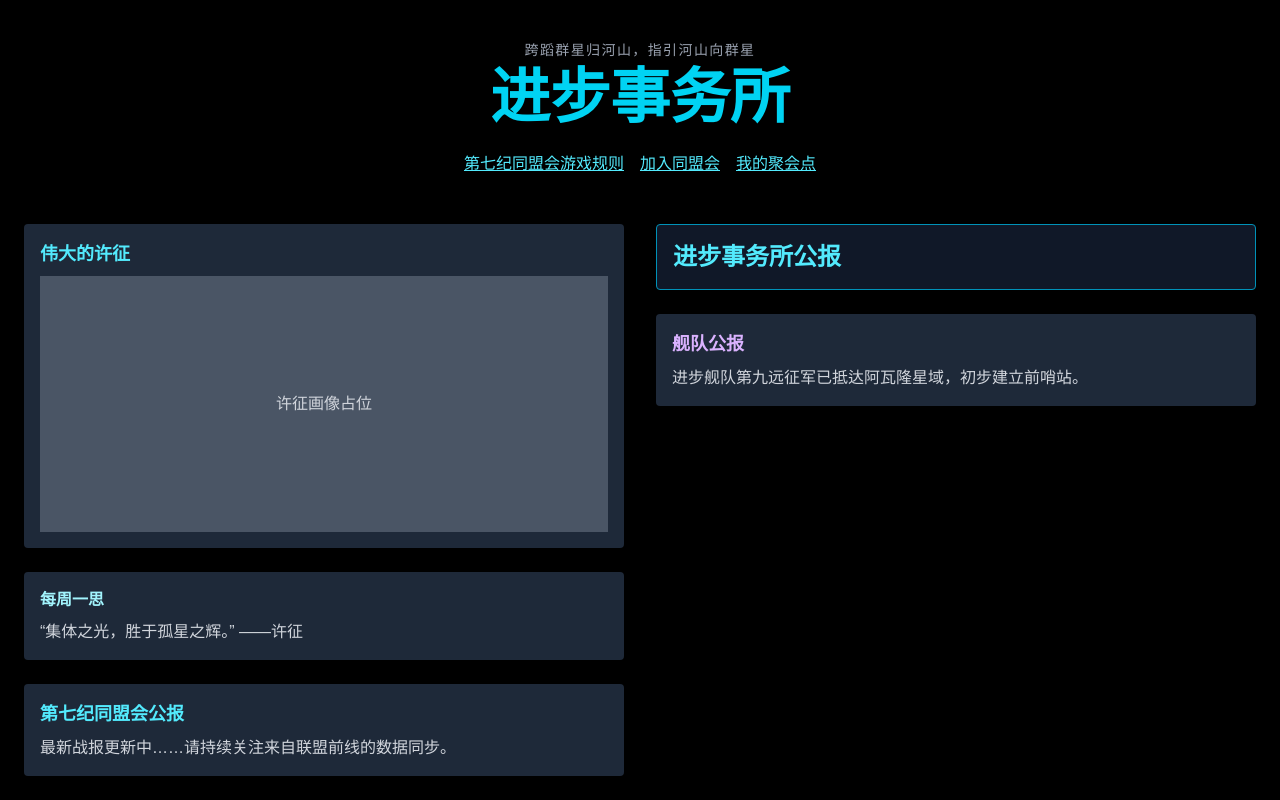
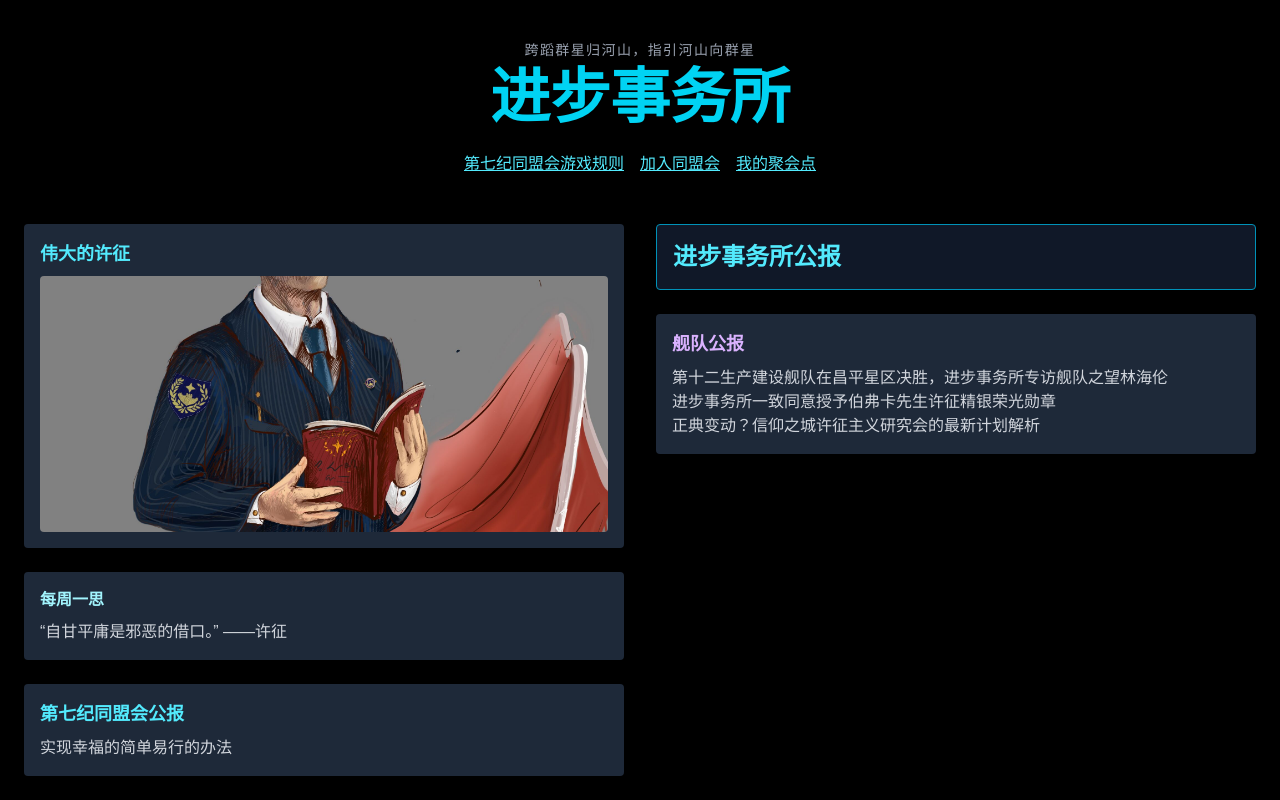
Before and after one commit to KevinWangIndeed/ministryofprogress-site, a Next.js app: page /home in a window 1280 px wide. Shown: the top 800 px of the page. Built offline with nearby package versions, Linux system fonts and the light colour scheme.

Commit message:
feat: replace placeholder with portrait of Tsu Zheng

```diff
--- a/src/app/home/page.js
+++ b/src/app/home/page.js
@@ -39,22 +39,26 @@ export default function HomePage() {
         <div className="space-y-6">
           <div className="bg-gray-800 p-4 rounded shadow">
             <h2 className="text-lg font-semibold mb-2 text-cyan-300">伟大的许征</h2>
-            <div className="w-full h-64 bg-gray-600 flex items-center justify-center text-gray-300">
-              许征画像占位
+            <div className="w-full h-64 relative rounded overflow-hidden">
+               <img
+                src="/portrait of Tsu Zheng.jpg"
+                alt="伟大的许征画像"
+                className="object-cover w-full h-full"
+                />
             </div>
           </div>
 
           <div className="bg-gray-800 p-4 rounded shadow">
             <h3 className="text-md font-semibold text-cyan-200 mb-2">每周一思</h3>
             <p className="text-gray-300">
-              “集体之光，胜于孤星之辉。” ——许征
+              “自甘平庸是邪恶的借口。” ——许征
             </p>
           </div>
 
           <div className="bg-gray-800 p-4 rounded shadow">
             <h3 className="text-lg font-bold text-cyan-300 mb-2">第七纪同盟会公报</h3>
             <p className="text-gray-300">
-              最新战报更新中……请持续关注来自联盟前线的数据同步。
+              实现幸福的简单易行的办法
             </p>
           </div>
         </div>
@@ -68,7 +72,13 @@ export default function HomePage() {
           <div className="bg-gray-800 p-4 rounded shadow">
             <h3 className="text-lg font-bold text-purple-300 mb-2">舰队公报</h3>
             <p className="text-gray-300">
-              进步舰队第九远征军已抵达阿瓦隆星域，初步建立前哨站。
+              第十二生产建设舰队在昌平星区决胜，进步事务所专访舰队之望林海伦
+            </p>
+            <p className="text-gray-300">
+              进步事务所一致同意授予伯弗卡先生许征精银荣光勋章
+            </p>
+            <p className="text-gray-300">
+              正典变动？信仰之城许征主义研究会的最新计划解析
             </p>
           </div>
         </div>
```
Also changed, not shown: public/portrait of Tsu Zheng.jpg (added).
